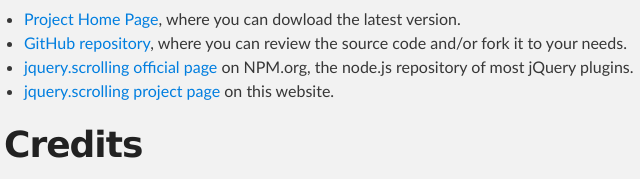
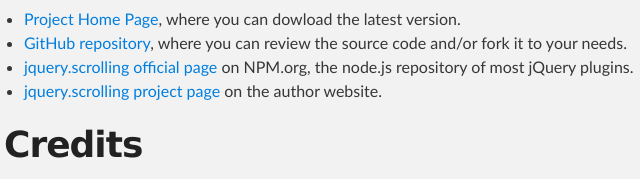
Before and after one commit to Darkseal/jquery.scrolling, a plain HTML site: page index.html in a window 1280 px wide. Shown: the part 2344-2523 px from the top of the page, 316-956 px from the left. Drawn offline with Linux system fonts and the light colour scheme.

Commit message:
Update index.html

```diff
--- a/index.html
+++ b/index.html
@@ -133,7 +133,7 @@
 <li>
 <a href="https://www.npmjs.com/package/jquery.scrolling" target="_blank">jquery.scrolling official page</a> on NPM.org, the node.js repository of most jQuery plugins.</li>
 <li>
-<a href="http://www.ryadel.com/works/jquery-scrolling/" target="_blank">jquery.scrolling project page</a> on this website.</li>
+<a href="http://www.ryadel.com/works/jquery-scrolling/" target="_blank">jquery.scrolling project page</a> on the author website.</li>
 </ul>
 
 <h1>
```
